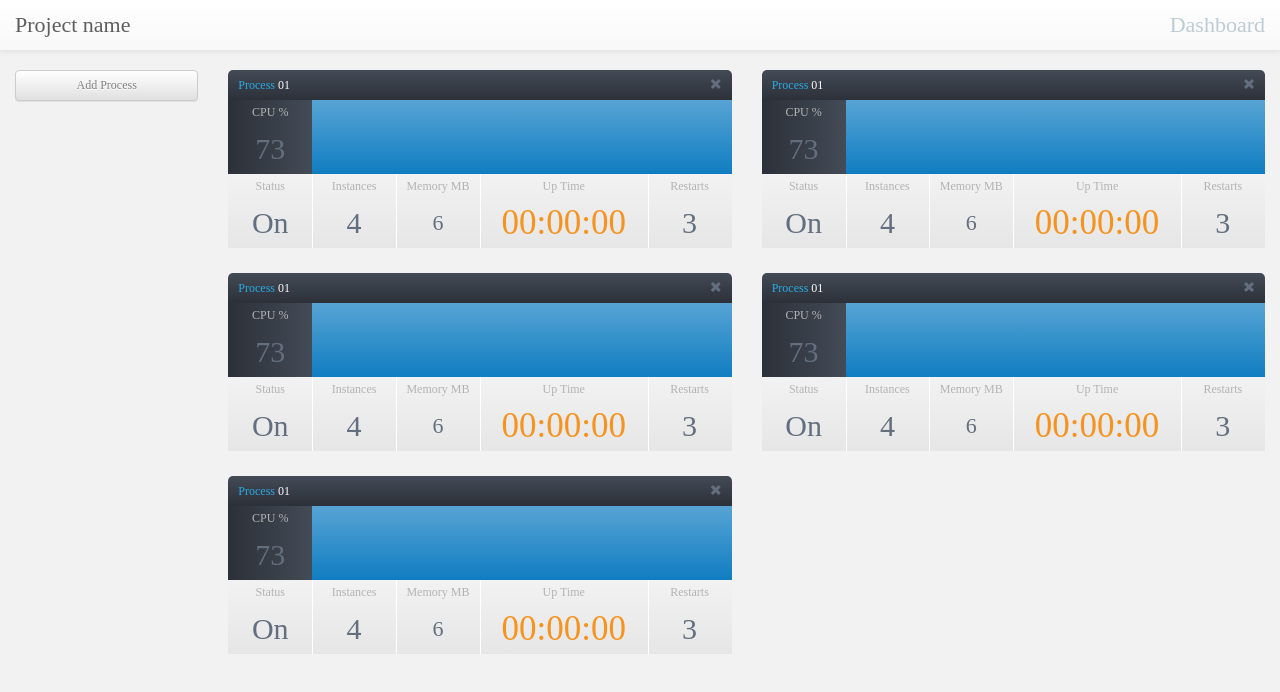
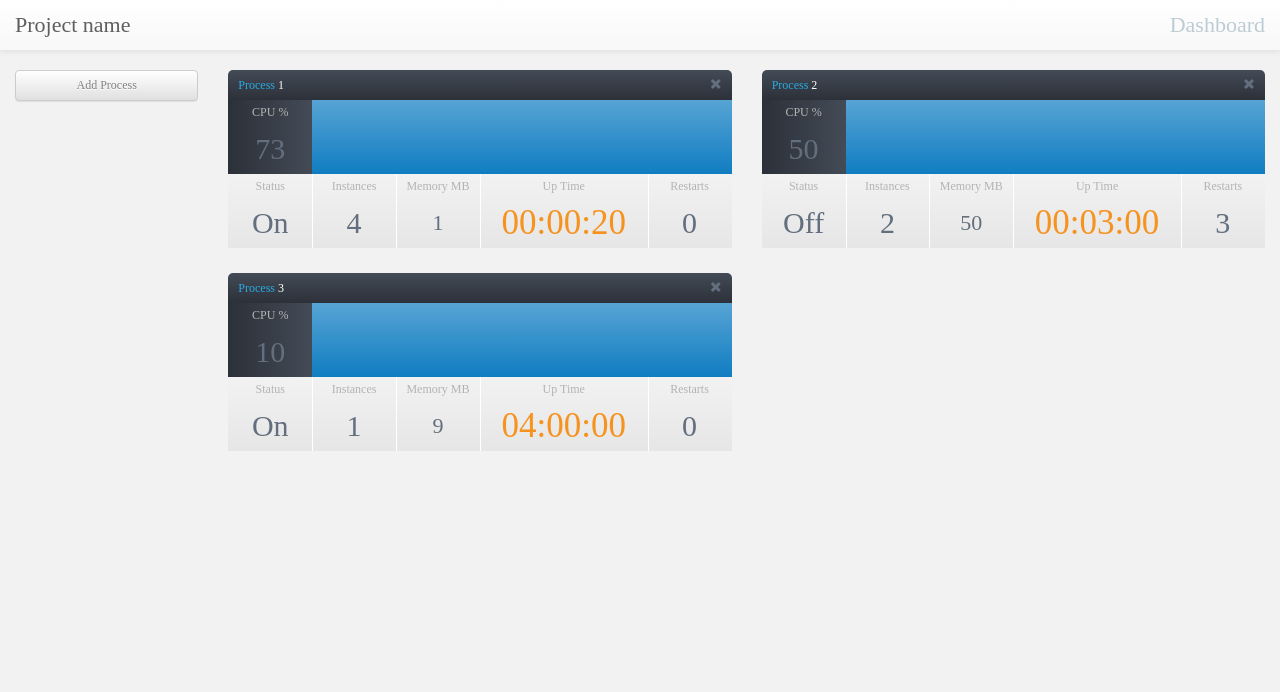
Before and after one commit to dimadesu/angularjs-d3-dashboard, a website: page app/index.html at #!/home in a window 1280 px wide. Drawn offline with nearby package versions, Linux system fonts and the light colour scheme; some packages are replaced by stand-ins of ours; a script that the page names is missing; a web font is replaced by a local one.

Commit message:
Passing data to process directive. Removing by clicking the x icon

```diff
--- a/app/app.less
+++ b/app/app.less
@@ -54,6 +54,14 @@ body {
   color: #808080;
 }
 
+body .text-success {
+  color: #96c93d;
+}
+
+body .text-danger {
+  color: #ec1940;
+}
+
 /* Navbar */
 
 .navbar-default .navbar-brand {
--- a/app/components/process/process-directive.js
+++ b/app/components/process/process-directive.js
@@ -5,8 +5,9 @@ angular.module('app.components.process')
   return {
     restrict: 'E',
     templateUrl: '/components/process/process.html',
-    link: function(scope, elm, attrs) {
-      //elm.text(version);
+    scope: {
+      data: '=',
+      remove: '&onRemove'
     }
   };
 });
--- a/app/components/process/process.html
+++ b/app/components/process/process.html
@@ -4,17 +4,17 @@
       <div class="row">
         <div class="col-xs-6 process__label">
           Process
-          <span class="process__id">01</span>
+          <span class="process__id">{{ data.id }}</span>
         </div>
         <div class="col-xs-6 text-right">
-          <span class="glyphicon glyphicon-remove process__remove"></span>
+          <span class="glyphicon glyphicon-remove process__remove" ng-click="remove({processId: data.id})"></span>
         </div>
       </div>
     </div>
     <div class="clearfix cpu">
       <div class="process__cpu__text">
         <div class="process__stats__label">CPU %</div>
-        <div class="process__stats__value process__cpu">73</div>
+        <div class="process__stats__value process__cpu">{{ data.cpu }}</div>
       </div>
       <div class="process__cpu__graph">
       </div>
@@ -25,7 +25,7 @@
           Status
         </div>
         <div class="process__stats__value process__status__value">
-          On
+          {{ data.status }}
         </div>
       </div>
       <div class="process__instances">
@@ -33,7 +33,7 @@
           Instances
         </div>
         <div class="process__stats__value process__instances__value">
-          4
+          {{ data.instances }}
         </div>
       </div>
       <div class="process__memory">
@@ -41,7 +41,7 @@
           Memory MB
         </div>
         <div class="process__stats__value process__memory__value">
-          6
+          {{ data.memory }}
         </div>
       </div>
       <div class="process__up-time">
@@ -49,7 +49,7 @@
           Up Time
         </div>
         <div class="process__stats__value process__up-time__value">
-          00:00:00
+          {{ data.upTime }}
         </div>
       </div>
       <div class="process__restarts">
@@ -57,7 +57,7 @@
           Restarts
         </div>
         <div class="process__stats__value process__restarts__value">
-          3
+          {{ data.restarts }}
         </div>
       </div>
     </div>
--- a/app/views/home/home.html
+++ b/app/views/home/home.html
@@ -1,8 +1,4 @@
 
 <div class="row">
-  <process></process>
-  <process></process>
-  <process></process>
-  <process></process>
-  <process></process>
+  <process data="process" ng-repeat="process in processes" on-remove="removeProcess(processId)"></process>
 </div>
--- a/app/views/home/home.js
+++ b/app/views/home/home.js
@@ -1,7 +1,7 @@
 'use strict';
 
 angular.module('app.views.home', [
-  'ngRoute',
+  'ngRoute'
 ])
 
 .config(['$routeProvider', function($routeProvider) {
@@ -11,6 +11,40 @@ angular.module('app.views.home', [
   });
 }])
 
-.controller('HomeCtrl', [function() {
+.controller('HomeCtrl', ['$scope', function($scope) {
+  $scope.processes = [
+    {
+      id: 1,
+      cpu: 73,
+      status: 'On',
+      instances: 4,
+      memory: 1,
+      upTime: '00:00:20',
+      restarts: 0
+    },
+    {
+      id: 2,
+      cpu: 50,
+      status: 'Off',
+      instances: 2,
+      memory: 50,
+      upTime: '00:03:00',
+      restarts: 3
+    },
+    {
+      id: 3,
+      cpu: 10,
+      status: 'On',
+      instances: 1,
+      memory: 9,
+      upTime: '04:00:00',
+      restarts: 0
+    }
+  ];
 
+  $scope.removeProcess = function (processId) {
+    $scope.processes = $scope.processes.filter(function (item) {
+      return item.id !== processId;
+    });
+  };
 }]);
```
